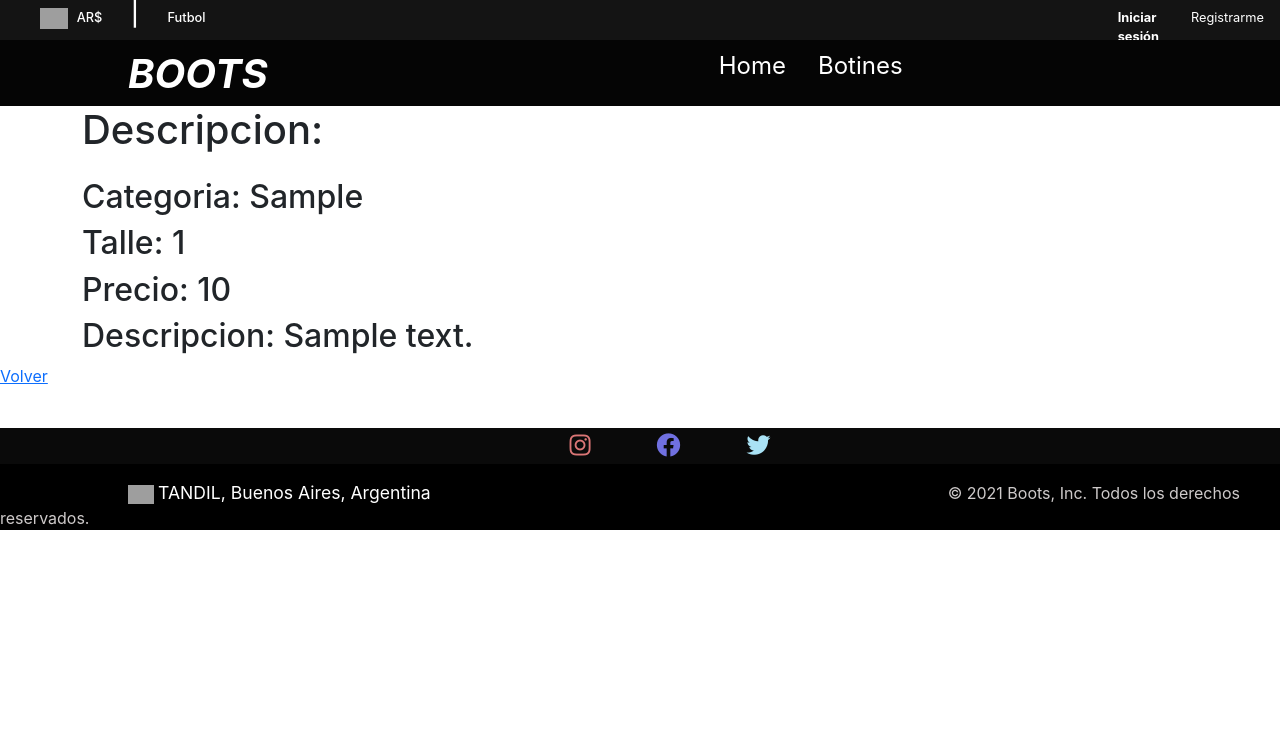
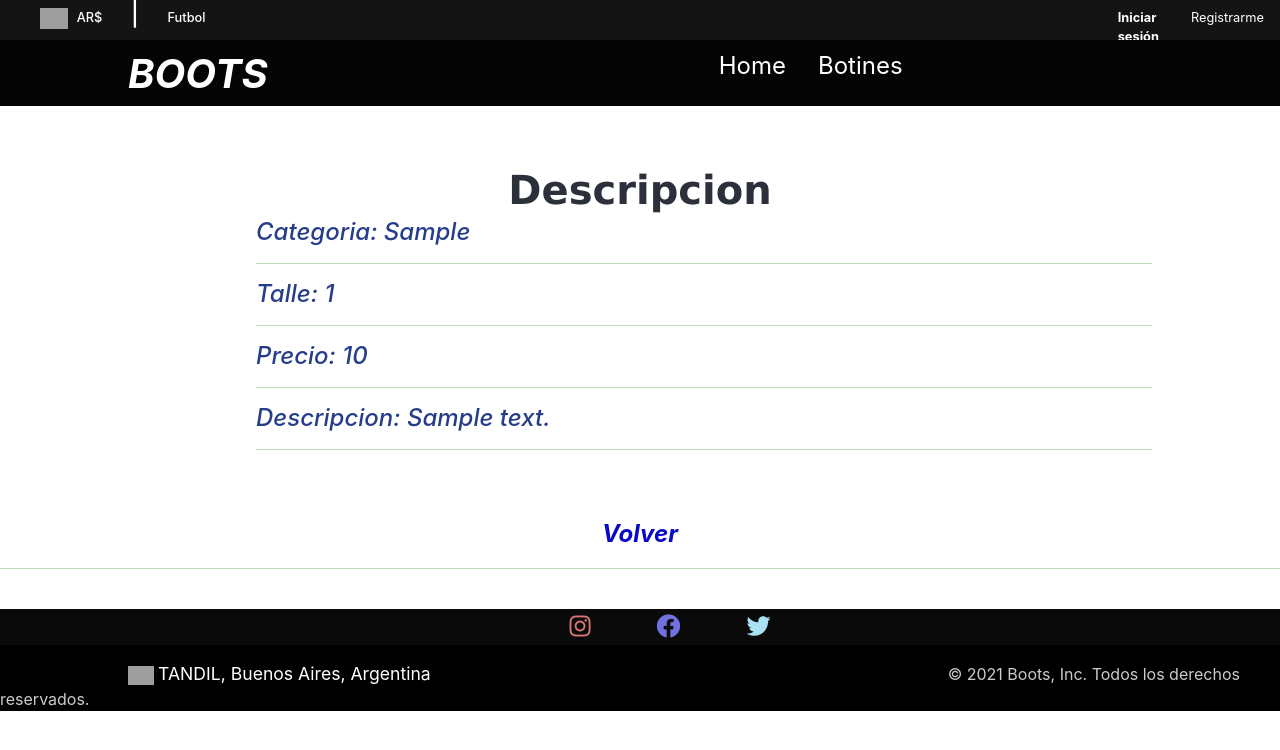
Before and after one commit to valentincharlone/TPE-Venta-de-botines, a PHP site: page /viewBoot/1 in a window 1280 px wide. Shown: the top 750 px of the page. Run offline with PHP 8.4, Linux system fonts and the light colour scheme; tables that the repository leaves empty hold one stand-in row (values such as "Sample post"); some libraries are stand-ins or nearby versions; grey boxes are pictures that could not be loaded.

Commit message:
Se agrego css a bootDetail

```diff
--- a/View/BootsView.php
+++ b/View/BootsView.php
@@ -33,7 +33,7 @@ class BootsView {
     }
     function showBoot($boot, $userEmail = ""){
         $this ->smarty->assign('userEmail', $userEmail);
-        $this->smarty->assign('titulo', 'Descripcion:');
+        $this->smarty->assign('titulo', 'Descripcion');
         $this->smarty->assign('boot', $boot);
         $this->smarty->display('templates/boot/bootDetail.tpl');
      }
--- a/css/styles.css
+++ b/css/styles.css
@@ -345,7 +345,55 @@ FOTOS HOME
     height: 50px;
 }
 
+/* BOOT DETAILS */
+.container-details {
+    font-family: -apple-system, BlinkMacSystemFont, 'Segoe UI', Roboto, Oxygen, Ubuntu, Cantarell, 'Open Sans', 'Helvetica Neue', sans-serif;
+    justify-content: center;
+    width: 100%;
+    display: flex;
+}
+hr {
+    width: 100%;
+    color: green;
+}
+.tituloDetail {
+    color: rgb(44, 48, 59);
+    margin-top: 60px;
+    position: absolute;
+    align-items: center;
+    font-weight: bolder;
+    font-family: 'Lucida Sans', 'Lucida Sans Regular', 'Lucida Grande', 'Lucida Sans Unicode', Geneva, Verdana, sans-serif;
+}
+.container-talle, .container-precio, .container-descripcion, .container-categoria {
+    font-style: italic;
+    font-size: 1.5rem;
+    margin-top: 10px;
+}
+.container-detail {
+    color: rgb(38, 61, 138);
+    width: 80%;
+    margin-top: 8%;
+    padding-left: 10%;
+    display: inline-block;
 
+}
+.home1{
+    width: 0%;
+    margin-top: 50px;
+    margin-left: 50%;
+    text-decoration: none;
+    font-style: oblique;
+    font-size: 1.5rem;
+    font-weight: bolder;
+    display: flex;
+    color: rgb(9, 9, 201);
+    justify-content: center;
+
+}
+.home1:hover {
+        color: rgb(67, 180, 255);
+        transition: 0.4s;
+    }
 
 /* FOOTER */
 footer {
@@ -355,6 +403,7 @@ footer {
 
 }
 .redes {
+
     text-align: center;
     font-size: 1.5rem;
     background-color:rgb(10, 10, 10);
--- a/templates/boot/bootDetail.tpl
+++ b/templates/boot/bootDetail.tpl
@@ -1,13 +1,20 @@
 {include file='templates/usoComun/header.tpl'}
 {include file='templates/usoComun/nav.tpl'}
 
-<div class="container">
-    <h1 class="mb-4">{$titulo}</h1>
-    <h2>Categoria: {$boot->categoria}</h2>
-    <h2>Talle: {$boot->talle}</h2>
-    <h2>Precio: {$boot->precio}</h2>
-    <h2>Descripcion: {$boot->descripcion}</h2>
+<div class="container-details">
+    <h1 class="mb-4 tituloDetail">{$titulo}</h1>
+            <div class="container-detail">
+                <h2 class="container-categoria">Categoria: {$boot->categoria}</h2>
+            <hr>
+                <h2 class="container-talle">Talle: {$boot->talle}</h2>
+            <hr>
+                <h2 class="container-precio">Precio: {$boot->precio}</h2>
+            <hr>
+                <h2 class="container-descripcion">Descripcion: {$boot->descripcion}</h2>
+            <hr>
+            </div>
 </div>
-    <a href="home" > Volver </a>
+        <a class="home1" href="home" > Volver </a>
+        <hr>
 
 {include file='templates/usoComun/footer.tpl'}
```
